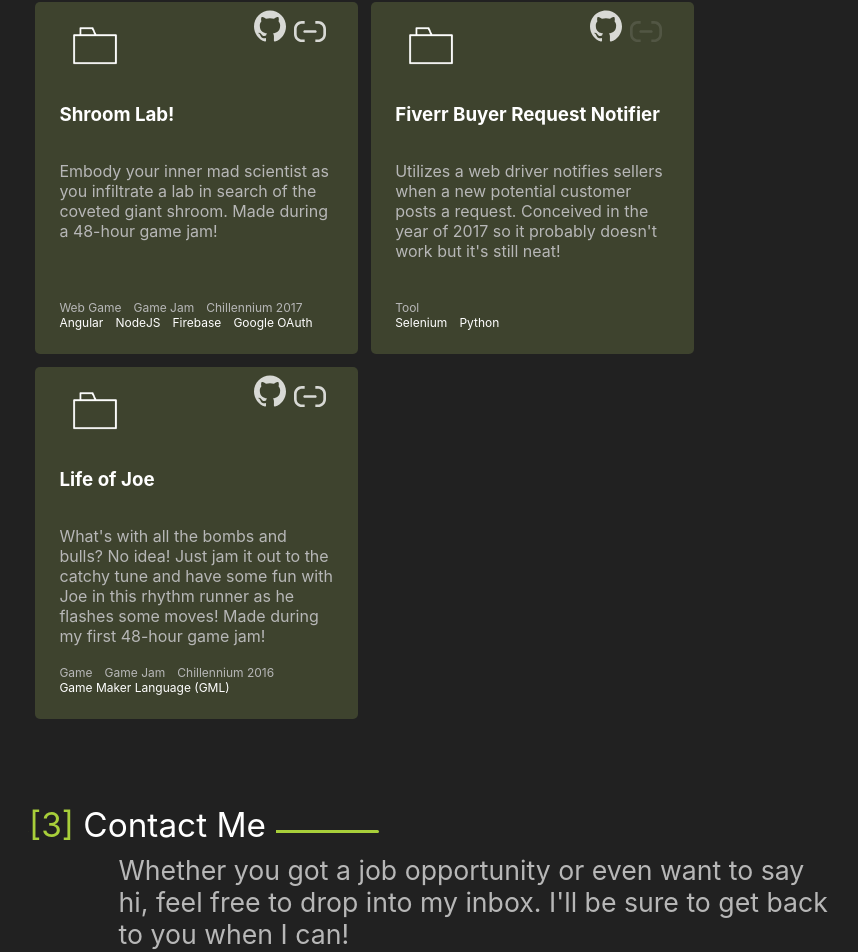
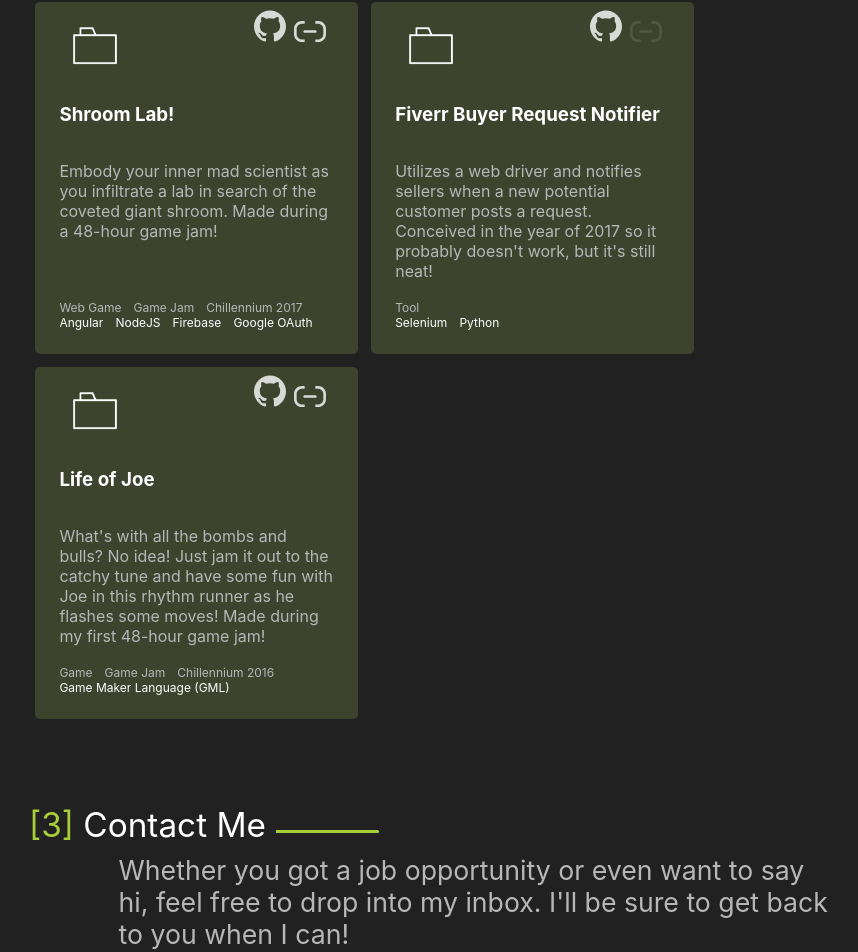
Before and after one commit to BenWong1097/site-v2, a React (Create React App) app: page / in a window 1280 px wide. Shown: the part 3070-4022 px from the top of the page, without its empty margins (163-1021 px from the left). Built offline with nearby package versions, Linux system fonts and the light colour scheme; the HTML template or start-up script is replaced by a standard one.

Commit message:
Updated Data. Grammar and bad link.

```diff
--- a/src/Data.js
+++ b/src/Data.js
@@ -75,7 +75,7 @@ const Data = {
             description: "It's dark. Play with your friends in this web game and avoid being infected! Or be a zombie and bite some brainy humans. Literally can't play this alone, by the way. Intended to be a same-room game, the game is fun with some random yelling!",
             tech: ['Typescript', ],
             tags: ['Collaboration', 'Web Game'],
-            github: 'https://github.com/autobar/autobar-app',
+            github: 'https://github.com/SaltyQuetzals/csce-315-team-2',
             demo: 'http://tiny.cc/uz3'
         },
         {
@@ -104,7 +104,7 @@ const Data = {
         },
         {
             name: "Fiverr Buyer Request Notifier",
-            description: "Utilizes a web driver notifies sellers when a new potential customer posts a request. Conceived in the year of 2017 so it probably doesn't work but it's still neat!",
+            description: "Utilizes a web driver and notifies sellers when a new potential customer posts a request. Conceived in the year of 2017 so it probably doesn't work, but it's still neat!",
             tech: ['Selenium', 'Python'],
             tags: ['Tool'],
             github: 'https://github.com/BenWong1097/Fiverr-Buyer-Request-Notifier',
```
